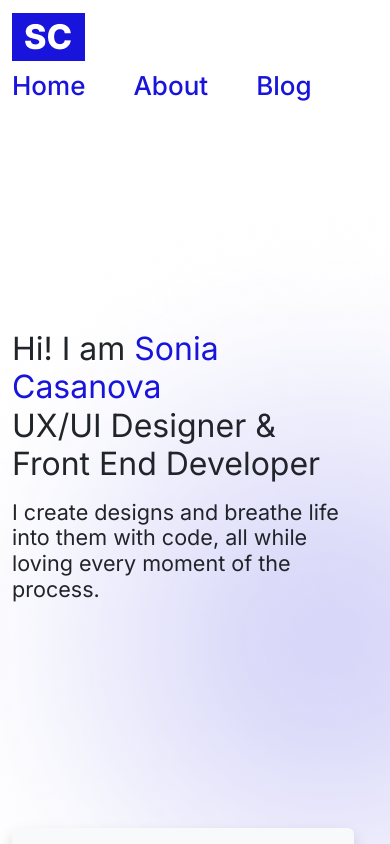
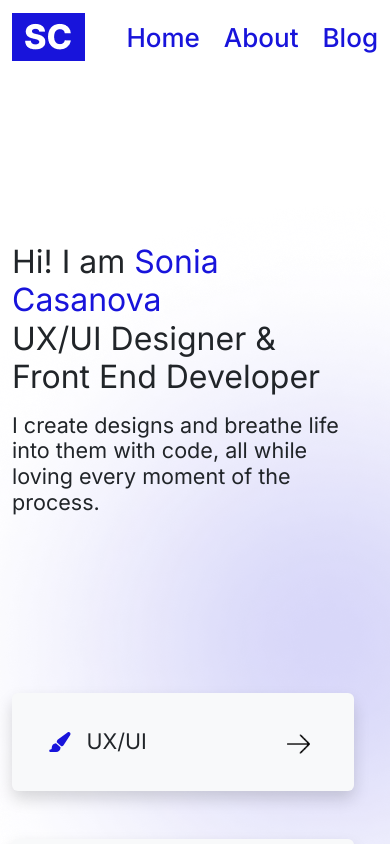
Before and after one commit to soniacasanova/Portfolio, a React (Create React App) app in the folder my-react-bootstrap-app/: page / in a window 390 px wide. Shown: the top 844 px of the page. Built offline with nearby package versions, Linux system fonts and the light colour scheme.

Commit message:
spacings mobile

```diff
--- a/my-react-bootstrap-app/src/App.css
+++ b/my-react-bootstrap-app/src/App.css
@@ -8,6 +8,7 @@
   --primary-color: #1814DB;
   --light-color: #fff;
   --spacing-sections: 13.563rem;
+  --spacing-sections-mobile: 10.563rem;
   --spacing-smaller-section: 5.625rem;
   --spacing-title: 7.813rem;
 }
@@ -61,3 +62,14 @@ body {
 .spacing-titles {
   margin-bottom: var(--spacing-title);
 }
+
+
+@media screen and (max-width: 760px) {
+
+  .spacings {
+  margin: var(--spacing-sections-mobile) 0;
+  }
+  .spacings-lg-top {
+    margin-top: var( --spacing-sections-mobile);
+  }
+}
--- a/my-react-bootstrap-app/src/components/Header.js
+++ b/my-react-bootstrap-app/src/components/Header.js
@@ -10,7 +10,7 @@ const Header = () => {
     <div className="container">
     <a className="navbar-brand"><img src={logoSC} alt="Logo Sonia Casanova" /></a>
     <div className="">
-      <ul className="m-0 list-unstyled d-flex flex-row gap-5">
+      <ul className="m-0 list-unstyled d-flex flex-row gap-4">
         <li className="nav-item">
           <span className="nav-link line-through" aria-current="page">
           <NavLink to="*" className='text-decoration-none' activeClassName="active">Home</NavLink>
```
